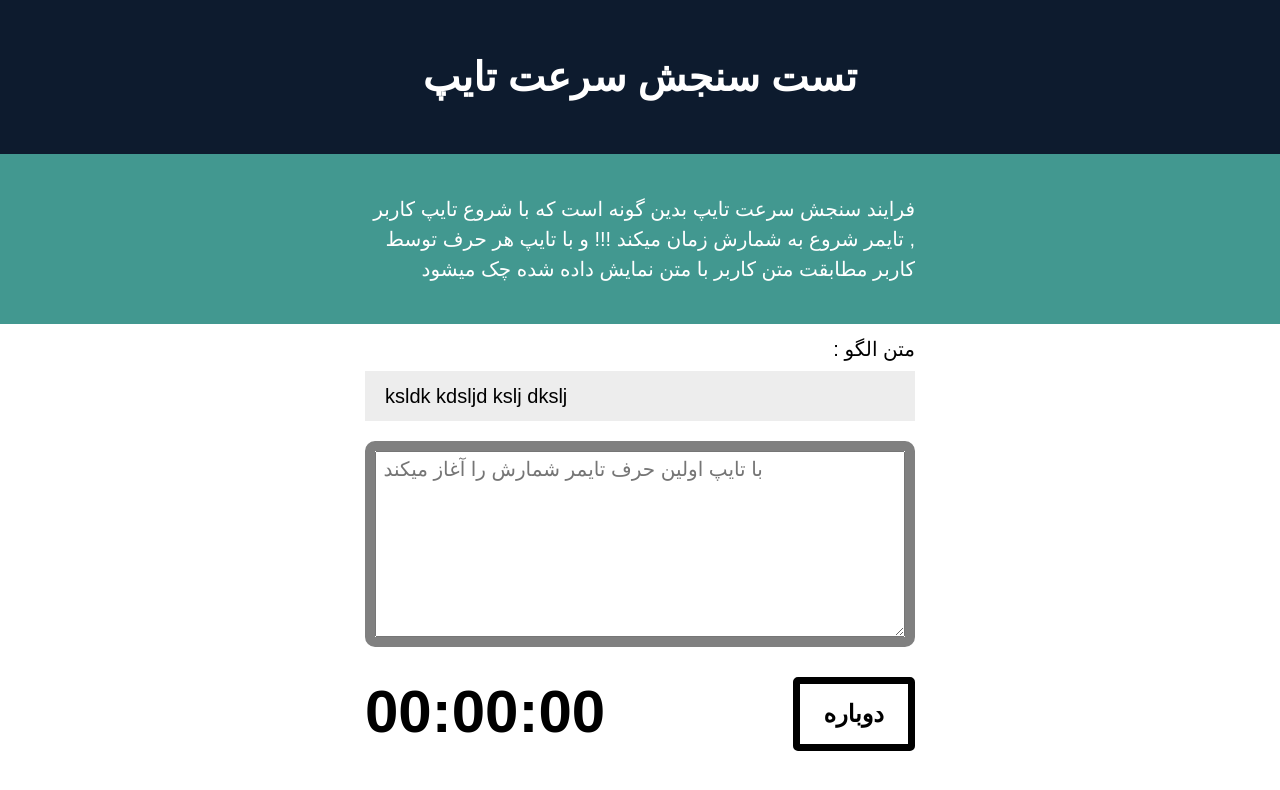
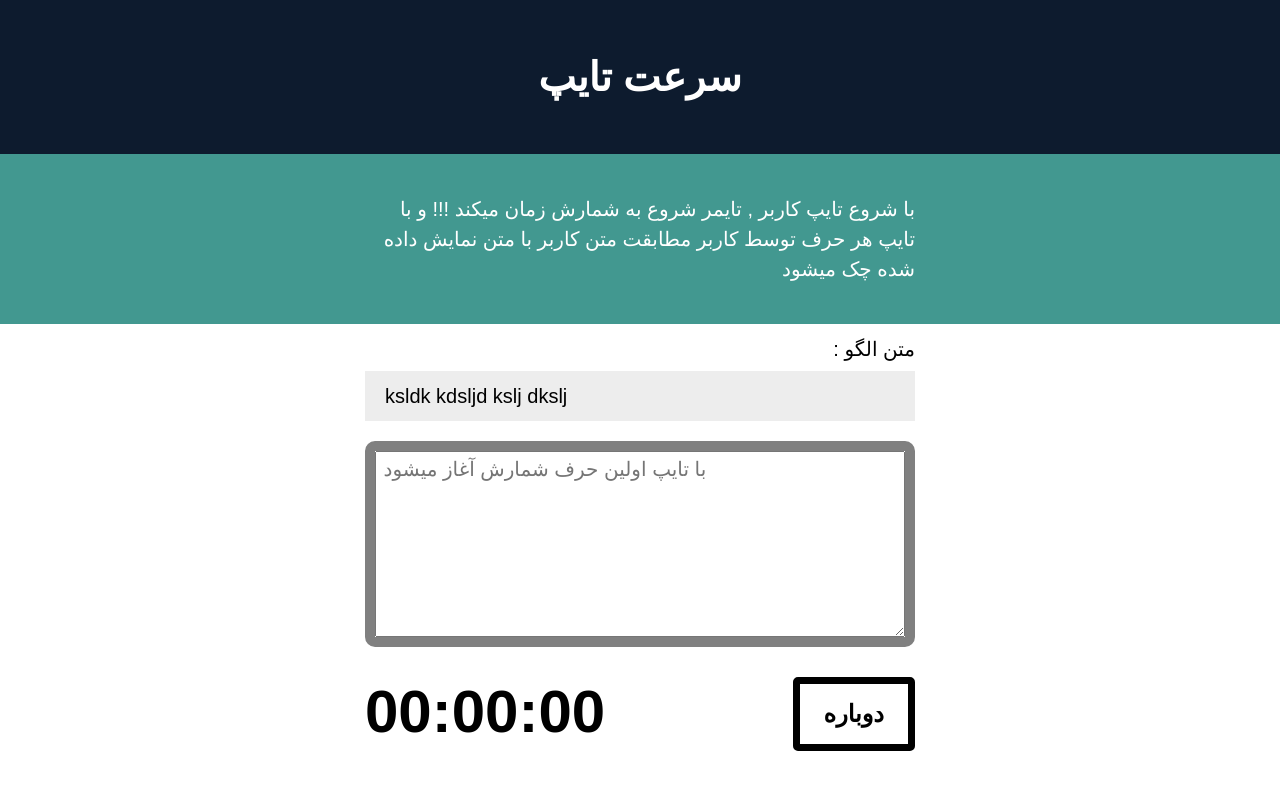
Before and after one commit to kianpaknemat/Type-Speed-Test, a plain HTML site: page index.html in a window 1280 px wide. Drawn offline with Linux system fonts and the light colour scheme.

Commit message:
Update index.html

```diff
--- a/index.html
+++ b/index.html
@@ -7,24 +7,17 @@
     <title>JS Typing Speed Test</title>
     <script src="script.js" async></script>
     <link rel="stylesheet" href="//fonts.googleapis.com/css?family=Source+Sans+Pro:400,400i,700,700i,900,900i" type="text/css" media="all">
-
-
-
-
-
     <link rel="stylesheet" href="style.css">
-
 </head>
 
 <body>
     <header class="masthead">
-        <h1>تست سنجش سرعت تایپ</h1>
+        <h1>سرعت تایپ</h1>
     </header>
     <main class="main">
         <article class="intro">
             <p dir="rtl">
-                 فرایند سنجش سرعت تایپ بدین گونه است
-                 که با شروع تایپ کاربر , تایمر شروع به شمارش زمان میکند
+                  با شروع تایپ کاربر , تایمر شروع به شمارش زمان میکند
                !!! و با تایپ هر حرف توسط کاربر مطابقت متن کاربر با متن نمایش داده شده چک میشود</p>
         </article>
         <section class="test-area">
@@ -33,22 +26,19 @@
             </div>
             <div id="origin-text">
                 <p>The text to test.</p>
-            </div><!-- #origin-text -->
+            </div>
 
             <div class="test-wrapper">
-                <textarea id="test-area" name="textarea" rows="6" placeholder=" با تایپ اولین حرف تایمر شمارش را آغاز میکند"></textarea>
-            </div><!-- .test-wrapper -->
+                <textarea id="test-area" name="textarea" rows="6" placeholder=" با تایپ اولین حرف شمارش آغاز میشود"></textarea>
+            </div>
 
             <div class="meta">
                 <section id="clock">
                     <div class="timer">00:00:00</div>
                 </section>
-
                 <button id="reset">دوباره</button>
-            </div><!-- .meta -->
-        </section><!-- .test-area -->
+            </div>
+        </section>
     </main>
-
 </body>
-
 </html>
```
